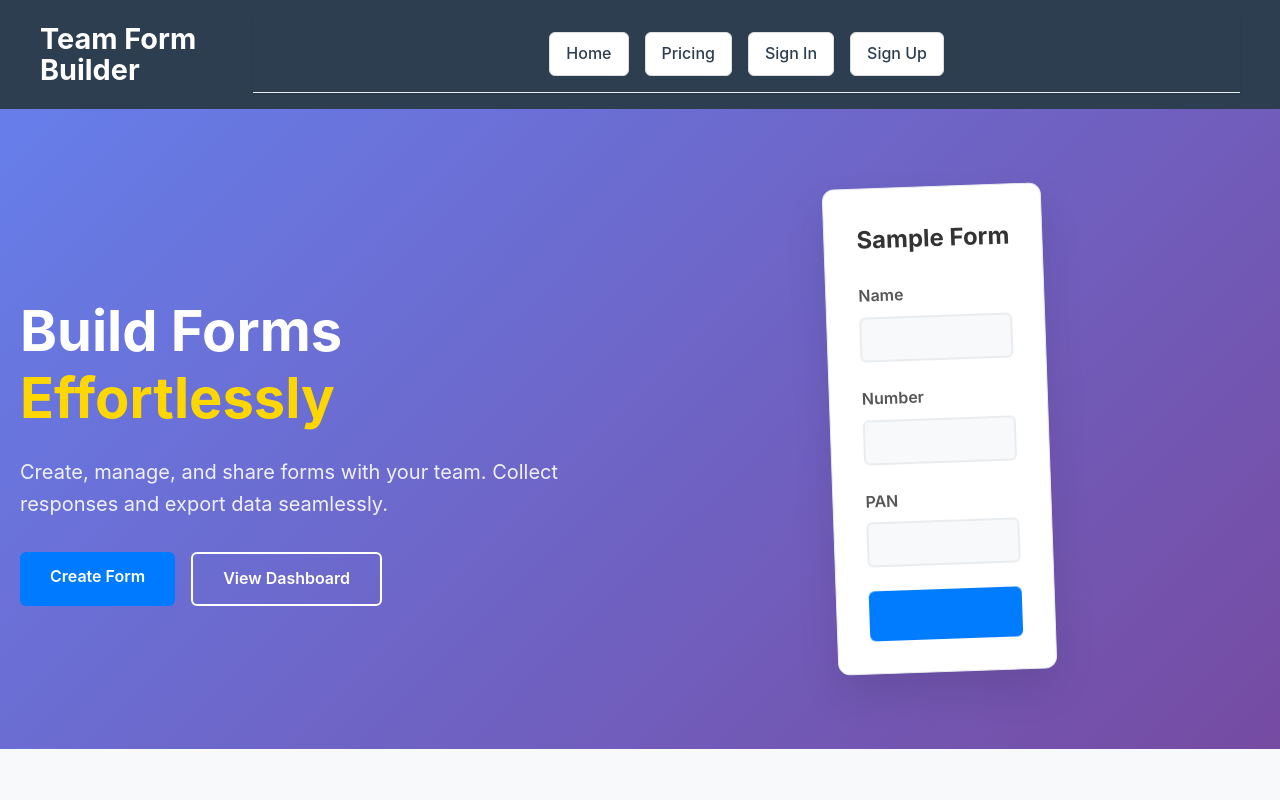
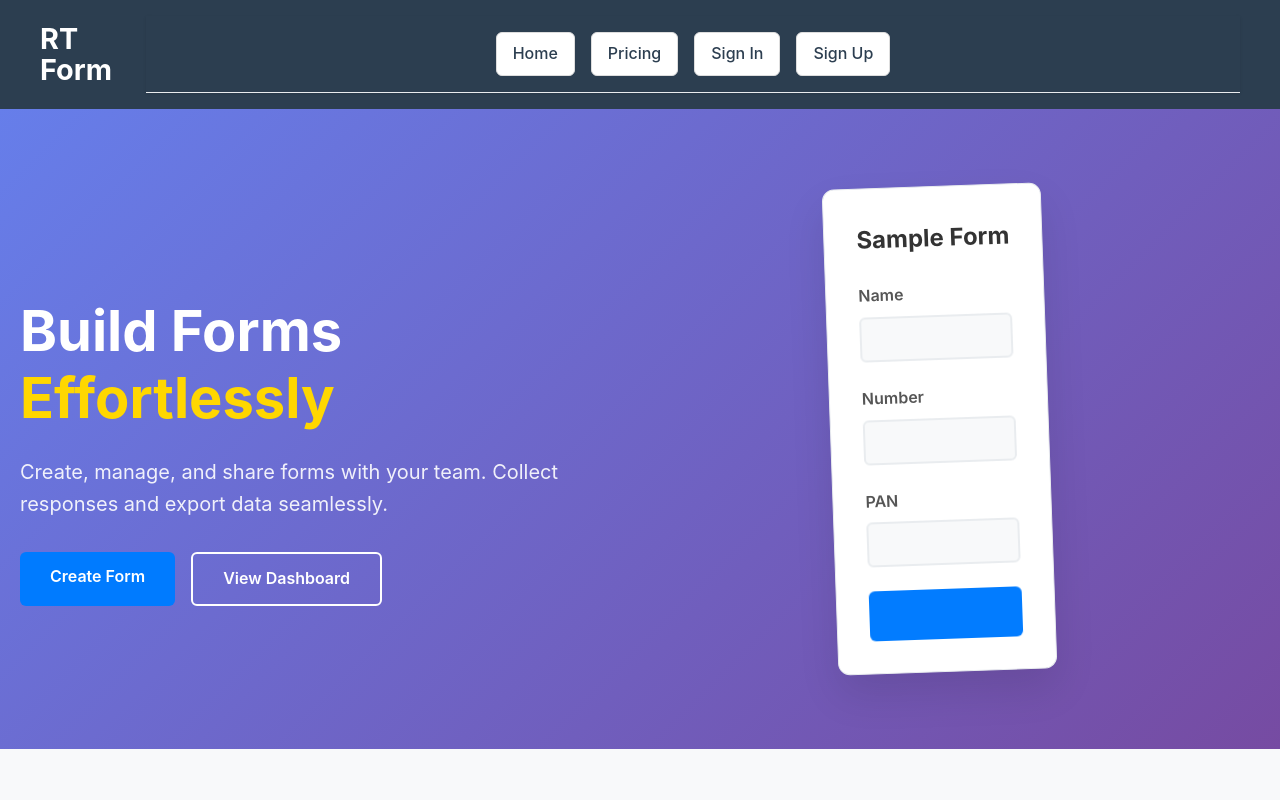
Before and after one commit to AnkitYadavMTD/Form_Team, a React (Vite) app in the folder frontend/: page / in a window 1280 px wide. Shown: the top 800 px of the page. Built offline with nearby package versions, Linux system fonts and the light colour scheme.

Commit message:
Update branding and header alignment
- Change app name from 'Team Form Builder' to 'RT Form'
- Fix header content alignment by adding width: 100% to .header-content

```diff
--- a/frontend/src/App.css
+++ b/frontend/src/App.css
@@ -42,6 +42,7 @@ body {
   max-width: 1200px;
   margin: 0 auto;
   position: relative;
+  width: 100%;
 }
 
 .App-header h1 {
--- a/frontend/src/App.jsx
+++ b/frontend/src/App.jsx
@@ -44,7 +44,7 @@ function AppContent() {
       >
         <div className="header-content">
           <h1 onClick={() => navigate("/")} style={{ cursor: "pointer" }}>
-            Team Form Builder
+            RT Form
           </h1>
           {!isPublicForm && !isAuthPage && (
             <>
```
